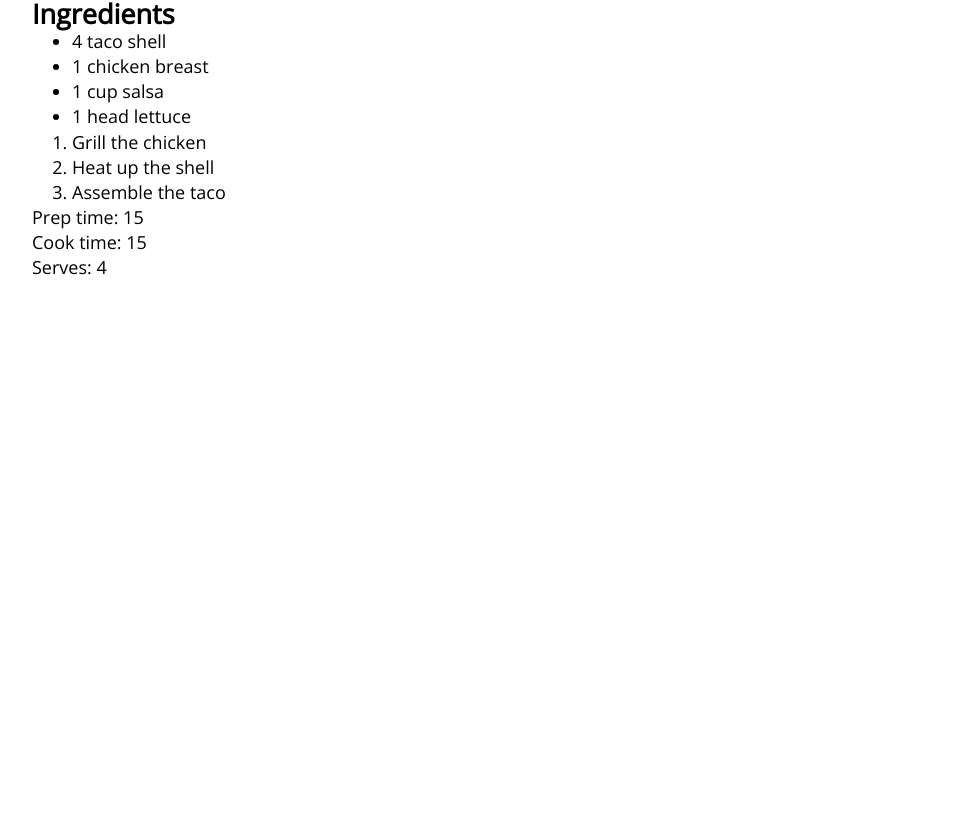
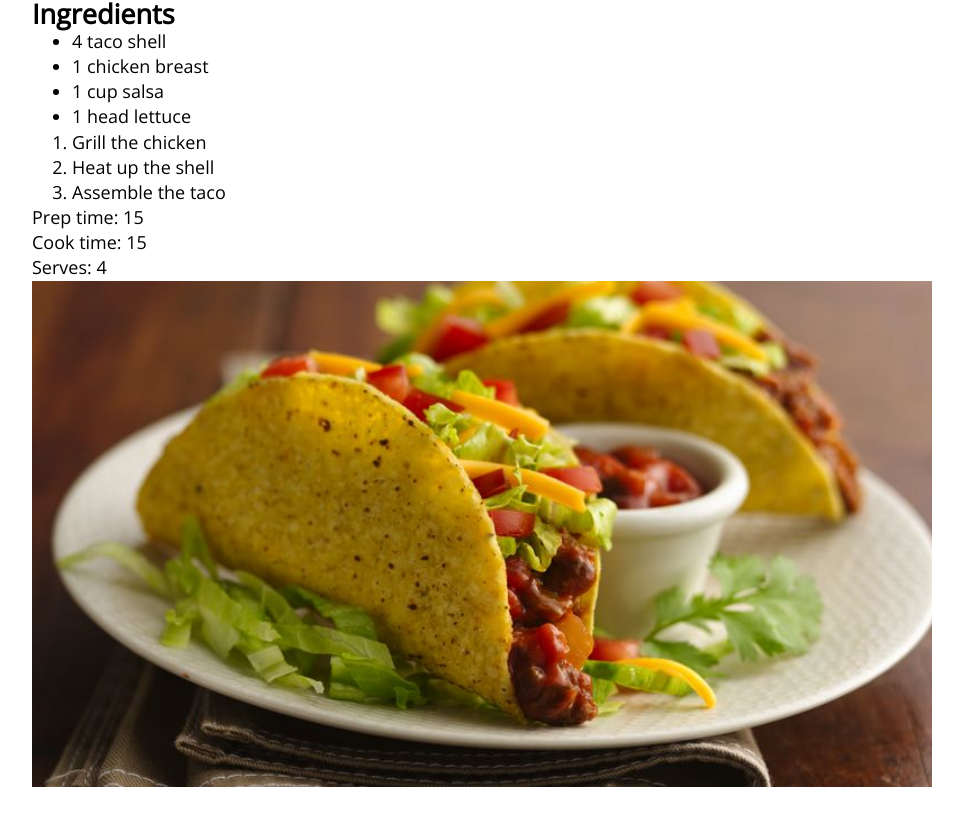
Before and after one commit to edlsto/recipe-creator, a Vue app: page /recipe/1 in a window 1280 px wide. Shown: the part 207-1032 px from the top of the page, without its empty margins (158-1121 px from the left). Before the commit the page ends 800 px from the top, so only its background shows below. Built offline with nearby package versions, Linux system fonts and the light colour scheme.

Commit message:
Add image

```diff
--- a/src/views/Recipe.vue
+++ b/src/views/Recipe.vue
@@ -18,6 +18,7 @@
     <p>Prep time: {{ selectedRecipe.prepTime }}</p>
     <p>Cook time: {{ selectedRecipe.cookTime }}</p>
     <p>Serves: {{ selectedRecipe.serves }}</p>
+    <img class="recipe-img" :src="selectedRecipe.image" alt="" />
   </div>
 </template>
 
@@ -32,3 +33,9 @@ export default {
   },
 };
 </script>
+
+<style>
+.recipe-img {
+  width: 100%;
+}
+</style>
```
